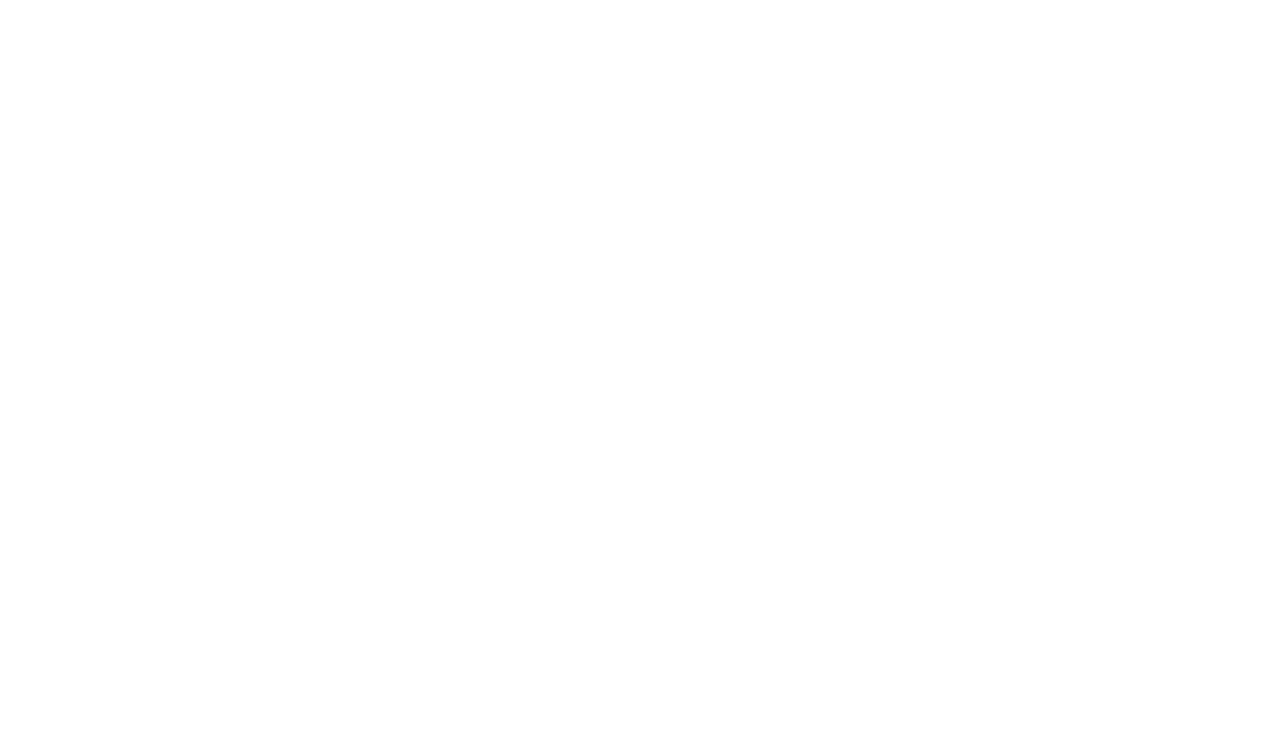
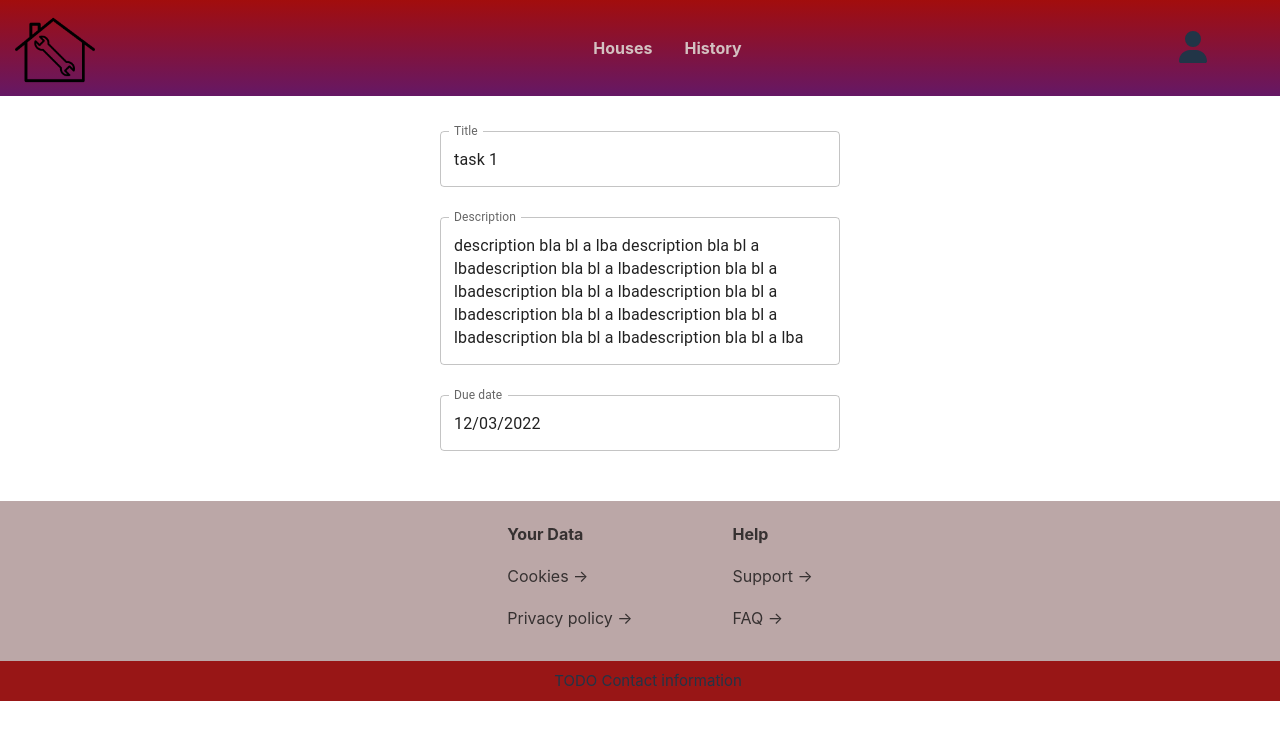
Before and after one commit to DanielFilsoof/House-maintenance-and-repair-manager, a React (Vite) app in the folder house-maintenance-and-repair-manager/: page /task/1 in a window 1280 px wide. Before the commit this address had no page. Shown: the top 740 px of the page. Built offline with nearby package versions, Linux system fonts and the light colour scheme.

Commit message:
add task detail textfields and date field

```diff
--- a/house-maintenance-and-repair-manager/package.json
+++ b/house-maintenance-and-repair-manager/package.json
@@ -15,6 +15,8 @@
         "@fortawesome/free-solid-svg-icons": "^6.2.1",
         "@fortawesome/react-fontawesome": "^0.2.0",
         "@mui/material": "^5.10.15",
+        "@mui/x-date-pickers": "^5.0.11",
+        "dayjs": "^1.11.7",
         "react": "^18.2.0",
         "react-dom": "^18.2.0"
     },
--- a/house-maintenance-and-repair-manager/src/Routing.tsx
+++ b/house-maintenance-and-repair-manager/src/Routing.tsx
@@ -4,6 +4,7 @@
 import Login from './pages/Login';
 import PageTemplate from './pages/PageTemplate';
 import House from './pages/House';
+import Task from './pages/Task';
 
 function Routing() {
     return (
@@ -13,6 +14,7 @@
                     <Route index element={<HousesOverview />} />
                     <Route path="login" element={<Login />} />
                     <Route path="house/:id" element={<House />} />
+                    <Route path="task/:id" element={<Task />} />
                 </Route>
             </Routes>
         </BrowserRouter>
--- a/house-maintenance-and-repair-manager/src/pages/House.tsx
+++ b/house-maintenance-and-repair-manager/src/pages/House.tsx
@@ -44,7 +44,8 @@
     tasks: ITask[];
 }
 
-interface ITask {
+// TODO abstract exported types and interfaces
+export interface ITask {
     id: number;
     created: Date;
     dueDate: Date;
--- /dev/null
+++ b/house-maintenance-and-repair-manager/src/pages/Task.tsx
@@ -0,0 +1,57 @@
+import { useParams } from 'react-router-dom';
+import { ITask } from './House';
+import classes from './task.module.css';
+import { TextField } from '@mui/material';
+import { LocalizationProvider } from '@mui/x-date-pickers/LocalizationProvider';
+import { DatePicker } from '@mui/x-date-pickers/DatePicker';
+import { AdapterDayjs } from '@mui/x-date-pickers/AdapterDayjs';
+import { Dayjs } from 'dayjs';
+import { useEffect, useLayoutEffect, useState } from 'react';
+
+const Task = () => {
+    const [dueDate, setDueDate] = useState<Date | null>(null);
+    const params = useParams();
+
+    // TODO fetch task
+    const task: ITask = {
+        id: Number(params.id),
+        created: new Date(),
+        dueDate: new Date(),
+        title: 'task 1',
+        description: 'description bla bl a lba description bla bl a lbadescription bla bl a lbadescription bla bl a lbadescription bla bl a lbadescription bla bl a lbadescription bla bl a lbadescription bla bl a lbadescription bla bl a lbadescription bla bl a lba'
+
+    }
+
+    useEffect(() => {
+        setDueDate(task.dueDate);
+    }, []);
+
+    return (
+        <div className={classes.container}>
+            <TextField className={classes.title}
+                       label="Title"
+                       variant="outlined"
+                       defaultValue={task.title}/>
+            <TextField
+                id="outlined-multiline-static"
+                label="Description"
+                multiline
+                maxRows={10}
+                defaultValue={task.description}
+
+            />
+            <LocalizationProvider dateAdapter={AdapterDayjs}>
+                <DatePicker
+                    label="Due date"
+                    value={dueDate}
+                    onChange={(newDate) => {
+                        setDueDate(newDate);
+                    }}
+                    renderInput={(params) => <TextField {...params} />}
+                />
+            </LocalizationProvider>
+        </div>
+    )
+}
+
+export default Task;
--- /dev/null
+++ b/house-maintenance-and-repair-manager/src/pages/task.module.css
@@ -0,0 +1,15 @@
+.container {
+    display: flex;
+    flex-direction: column;
+    gap: 30px;
+    max-width: 400px;
+    margin: 0 auto;
+}
+
+.title {
+    margin-top: 35px;
+}
+
+.description {
+    color: blue;
+}
```
Also changed, not shown: 1 other file (tests, documents, lock files or other folders).
